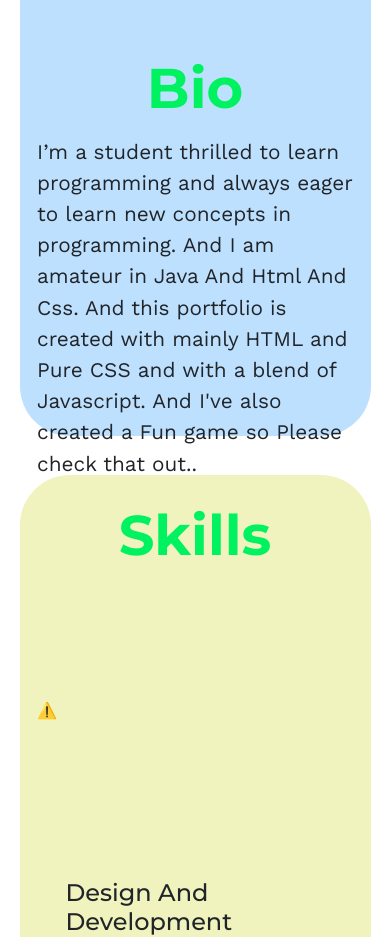
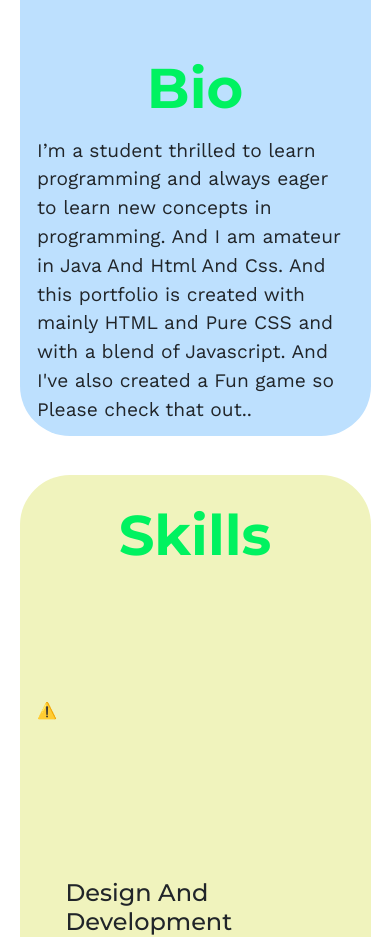
Before and after one commit to KrunalKaneriya/MobileWebsite, a plain HTML site: page index.html in a window 390 px wide. Shown: the part 1060-1997 px from the top of the page. Drawn offline with nearby package versions, Linux system fonts and the light colour scheme; no server answers.

Commit message:
Update styles.css

```diff
--- a/styles.css
+++ b/styles.css
@@ -243,7 +243,7 @@ footer {
 
 .bio-text {
   text-align: left;
-  font-size: 1.5rem;
+  font-size: 1.2rem;
   font-family: "Work Sans";
   padding: 0 3%;
 }
@@ -327,8 +327,7 @@ h2 {
   }
 
   .bio-text {
-
-    font-size: 1.3rem;
+    font-size: 1.2rem;
     padding: 0 5%;
   }
 
```
